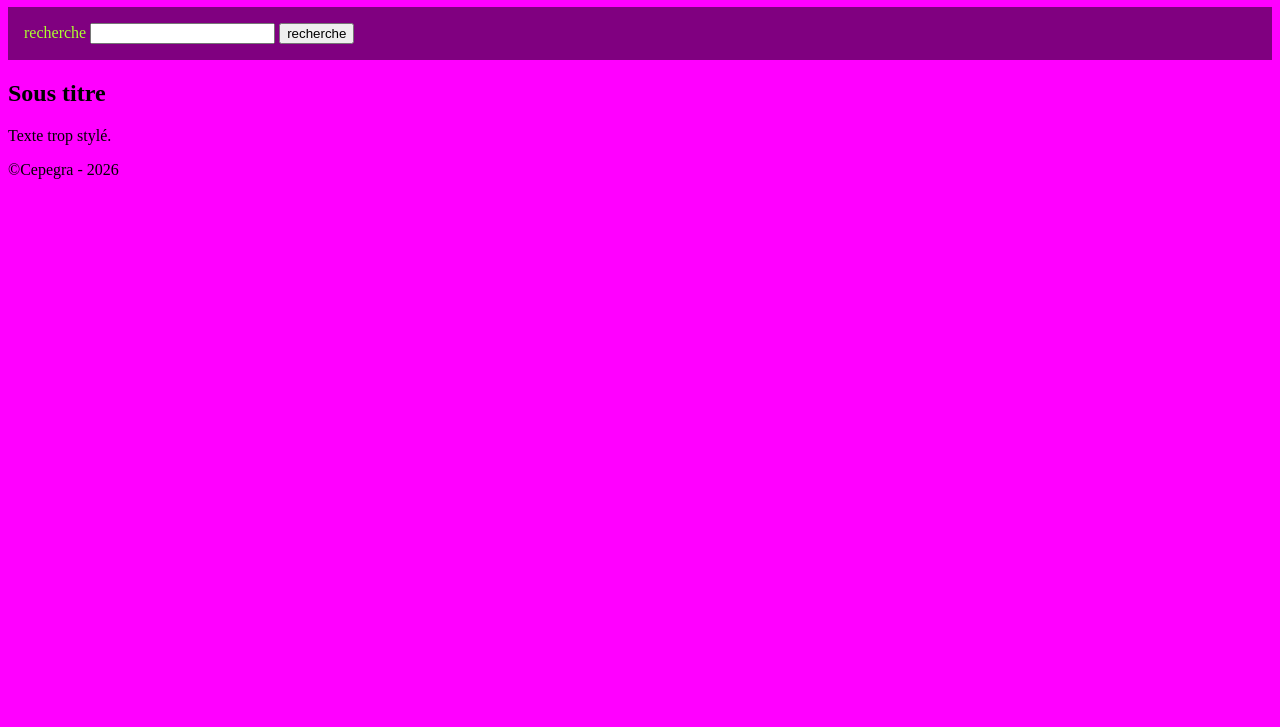
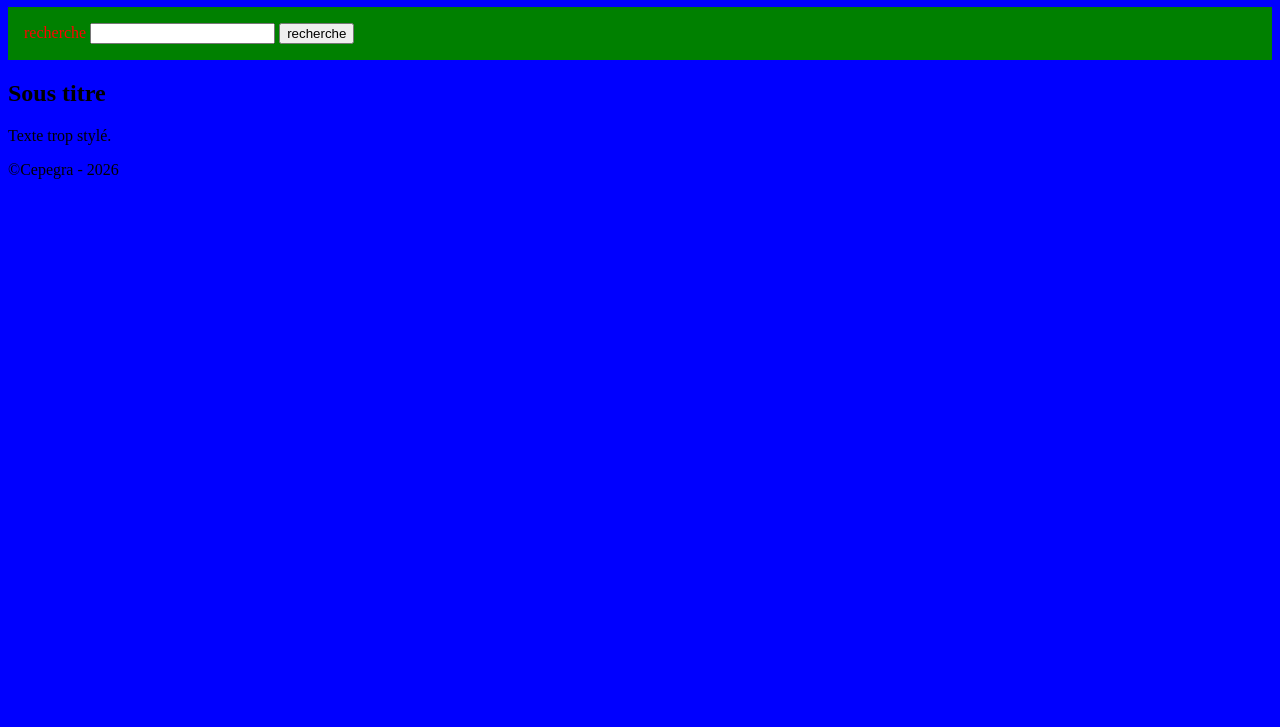
Before and after one commit to martinvervaeren-ui/0-23, a plain HTML site: page index.html in a window 1280 px wide. Shown: the part 73-800 px from the top of the page. Drawn offline with Linux system fonts and the light colour scheme.

Commit message:
update css

```diff
--- a/style.css
+++ b/style.css
@@ -1,8 +1,8 @@
 body{
-  background-color: fuchsia;
+  background-color: blue;
 }
 .search_form{
-  background-color: purple;
-  color: greenyellow;
+  background-color: green;
+  color: red;
   padding: 1rem;
 }
```
